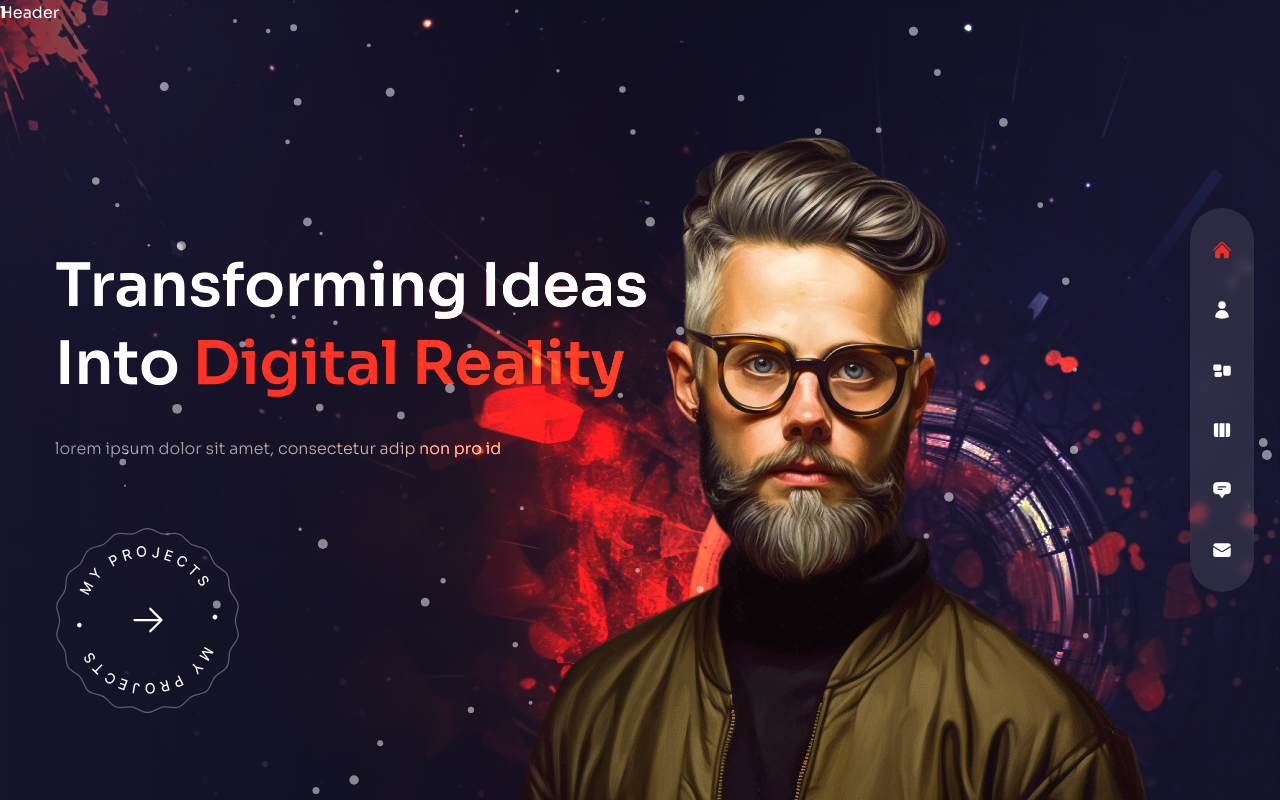
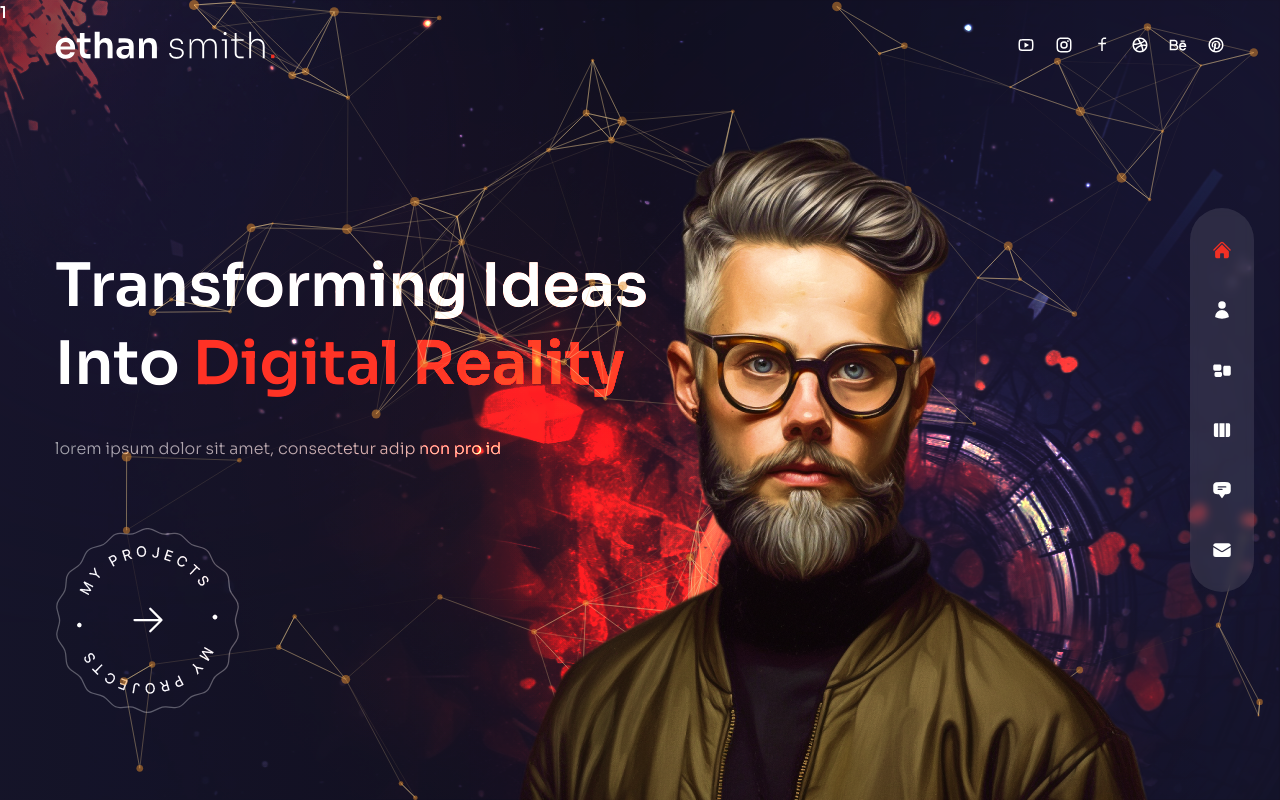
Before and after one commit to MatheusDSantossi/portfolio-website-p2, a Next.js app in the folder portfolio_starter_p2/: page / in a window 1280 px wide. Built offline with nearby package versions, Linux system fonts and the light colour scheme.

Commit message:
Fixing the error of moviment on particles component and adding the Header component

```diff
--- a/portfolio_starter_p2/components/Header.js
+++ b/portfolio_starter_p2/components/Header.js
@@ -1,7 +1,28 @@
-// https://youtu.be/qp0-L_M3Ad4?t=3914
+// next Image
+
+import Image from "next/image";
+
+// next Link
+
+import Link from "next/link";
+
+// components
+
+import Socials from "../components/Socials";
 
 const Header = () => {
-  return <header className="absolute z-30 w-full ">Header</header>;
+  return <header className="absolute z-30 w-full flex items-center px-16 xl:px-0 xl:h-[90px]">
+    <div className="container mx-auto">
+      <div className="flex flex-col lg:flex-row justify-between items-center gap-y-6 py-8">
+        {/* logo */}
+        <Link href={'/'}>
+          <Image src={'/logo.svg'} width={220} height={48} alt="" priority={true} />
+        </Link>
+        {/* socials */}
+        <Socials />
+        </div>
+    </div>
+  </header>;
 };
 
 export default Header;
--- a/portfolio_starter_p2/components/ParticlesContainer.js
+++ b/portfolio_starter_p2/components/ParticlesContainer.js
@@ -30,7 +30,7 @@
             mode: 'push',
           },
           onHover: {
-            enable: true,
+            enable: true, // true
             mode: 'repulse',
 
           },
@@ -41,33 +41,33 @@
             quantity: 90,
           },
           repulse: {
-            distance: 200,
-            duration: 0.4,
+            distance: 250,
+            duration: 0.6,
           },
         },
       },
       particles: {
         color: {
-          vaue: '#e68e2e',
+          value: '#e68e2e',
         },
         links: {
           color: '#f5d393',
           distance: 150,
-          enbale: true,
+          enable: true,
           opacity: 0.5,
           width: 1,
         },
         collisions: {
-          enabled: true
+          enable: true
         },
         move: {
           direction: 'none',
-          enabled: true,
+          enable: true,
           outModes: {
             default: 'bounce',
           },
           random: false,
-          speed: 1,
+          speed: 2,
           straight: false,
         },
         number: {
@@ -75,7 +75,7 @@
             enable: true,
             area: 800
           },
-          value: 80,
+          value: 90, // 80
         },
         opacity: {
           value: 0.5,
@@ -88,8 +88,8 @@
         },
       },
       detectRetina: true,
-        }
       }
+    }
 
       />
   );
--- a/portfolio_starter_p2/components/Socials.js
+++ b/portfolio_starter_p2/components/Socials.js
@@ -1,5 +1,38 @@
+// links
+import Link from "next/link";
+
+// icons
+import {RiYoutubeLine, RiInstagramLine, RiFacebookLine, RiDribbbleLine, RiBehanceLine, RiPinterestLine} from "react-icons/ri";
+
 const Socials = () => {
-  return <div>Socials</div>;
+  return (
+  <div className="flex items-center gap-x-5 text-lg">
+    <Link href={''} className="hover:text-accent transition-all duration-300"
+    >
+      <RiYoutubeLine />
+    </Link>
+    <Link href={''} className="hover:text-accent transition-all duration-300"
+    >
+      <RiInstagramLine />
+    </Link>
+    <Link href={''} className="hover:text-accent transition-all duration-300"
+    >
+      <RiFacebookLine />
+    </Link>
+    <Link href={''} className="hover:text-accent transition-all duration-300"
+    >
+      <RiDribbbleLine />
+    </Link>
+    <Link href={''} className="hover:text-accent transition-all duration-300"
+    >
+      <RiBehanceLine />
+    </Link>
+    <Link href={''} className="hover:text-accent transition-all duration-300"
+    >
+      <RiPinterestLine />
+    </Link>
+  </div>
+  );
 };
 
 export default Socials;
--- a/portfolio_starter_p2/pages/about/index.js
+++ b/portfolio_starter_p2/pages/about/index.js
@@ -1,3 +1,5 @@
+// https://youtu.be/qp0-L_M3Ad4?t=4349
+
 // icons
 import {
   FaHtml5,
```
